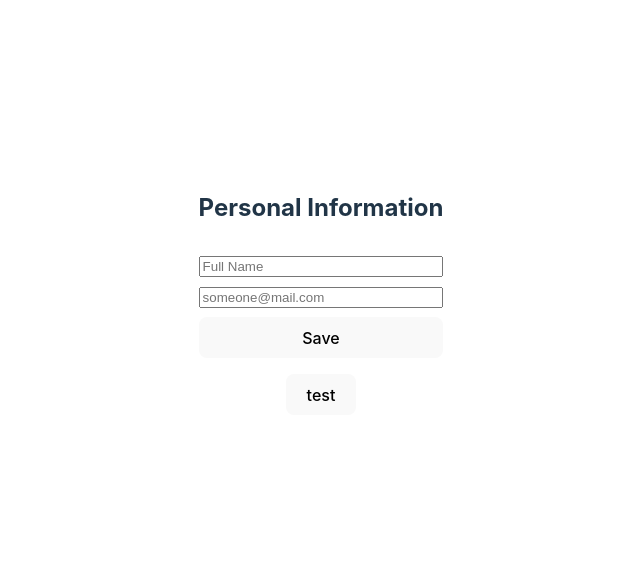
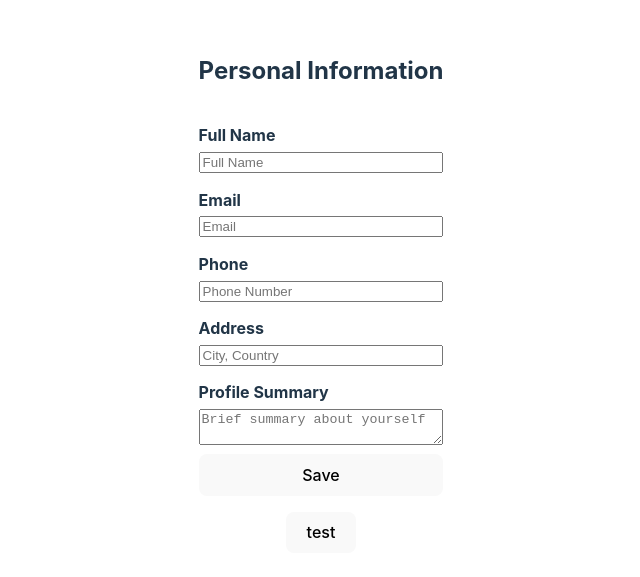
Before and after one commit to ExtF8/projectResumeApp, a React (Vite) app: page / in a window 1280 px wide. Shown: the part 107-684 px from the top of the page, without its empty margins (319-959 px from the left). Built offline with nearby package versions, Linux system fonts and the light colour scheme.

Commit message:
Added rest of personal info

```diff
--- a/src/components/PersonalInfoComponent.jsx
+++ b/src/components/PersonalInfoComponent.jsx
@@ -11,7 +11,7 @@ const PersonalInfoComponent = () => {
             ...personalInfo,
             [name]: value,
         });
-    }
+    };
 
     const handleSubmit = event => {
         event.preventDefault();
@@ -20,6 +20,9 @@ const PersonalInfoComponent = () => {
 
         updatedInfo.updateFullName(personalInfo.fullName);
         updatedInfo.updateEmail(personalInfo.email);
+        updatedInfo.updatePhone(personalInfo.phone);
+        updatedInfo.updateAddress(personalInfo.address);
+        updatedInfo.updateSummary(personalInfo.profileSummary);
 
         setPersonalInfo(updatedInfo);
 
@@ -38,22 +41,59 @@ const PersonalInfoComponent = () => {
         <>
             <form onSubmit={handleSubmit}>
                 <h2>Personal Information</h2>
+                <label>
+                    <h4>Full Name</h4>
                     <input
-                    id='fullName'
                         type='text'
                         name='fullName'
                         value={personalInfo.fullName}
                         onChange={handleChange}
                         placeholder='Full Name'
                     />
+                </label>
+
+                <label>
+                    <h4>Email</h4>
                     <input
-                    id='email'
                         type='email'
                         name='email'
                         value={personalInfo.email}
                         onChange={handleChange}
-                    placeholder='someone@mail.com'
+                        placeholder='Email'
                     />
+                </label>
+
+                <label>
+                    <h4>Phone</h4>
+                    <input
+                        type='tel'
+                        name='phone'
+                        value={personalInfo.phone}
+                        onChange={handleChange}
+                        placeholder='Phone Number'
+                    />
+                </label>
+
+                <label>
+                    <h4>Address</h4>
+                    <input
+                        type='text'
+                        name='address'
+                        value={personalInfo.address}
+                        onChange={handleChange}
+                        placeholder='City, Country'
+                    />
+                </label>
+
+                <label>
+                    <h4>Profile Summary</h4>
+                    <textarea
+                        name='profileSummary'
+                        value={personalInfo.profileSummary}
+                        onChange={handleChange}
+                        placeholder='Brief summary about yourself'
+                    />
+                </label>
 
                 <button type='submit'>Save</button>
             </form>
```
Lines whose indentation alone changed are shown as unchanged.
